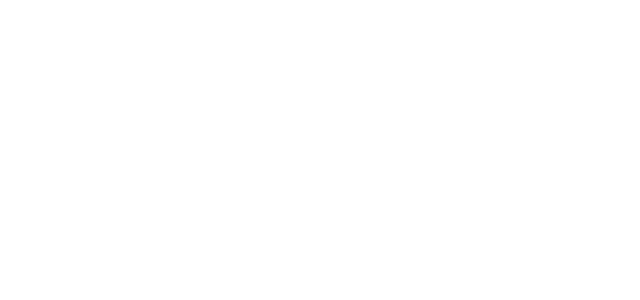
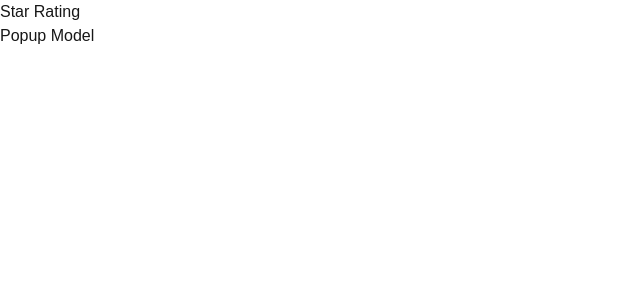
Before and after one commit to FossXpert/Frontend, a Next.js app in the folder all-mini-projects/mini-projects/: page / in a window 1280 px wide. Shown: the top 300 px of the page, without its empty margins (0-640 px from the left). Built offline with nearby package versions, Linux system fonts and the light colour scheme.

Commit message:
commit-1

```diff
--- a/all-mini-projects/mini-projects/app/components/PopupModel/PopupModel.tsx
+++ b/all-mini-projects/mini-projects/app/components/PopupModel/PopupModel.tsx
@@ -3,7 +3,9 @@ import React from 'react'
 
 const PopupModel = () => {
   return (
-    <div>PopupModel</div>
+    <div>
+
+    </div>
   )
 }
 
--- a/all-mini-projects/mini-projects/app/page.tsx
+++ b/all-mini-projects/mini-projects/app/page.tsx
@@ -3,6 +3,10 @@ import Link from "next/link";
 export default function Home() {
   return (
     <>
+      <div className="flex flex-col h-[100vh]">
+        <Link href={'/star-rating'}>Star Rating</Link>
+        <Link href={'/popup-model'}>Popup Model</Link>
+      </div>
       <div>
       </div>
     </>
```
